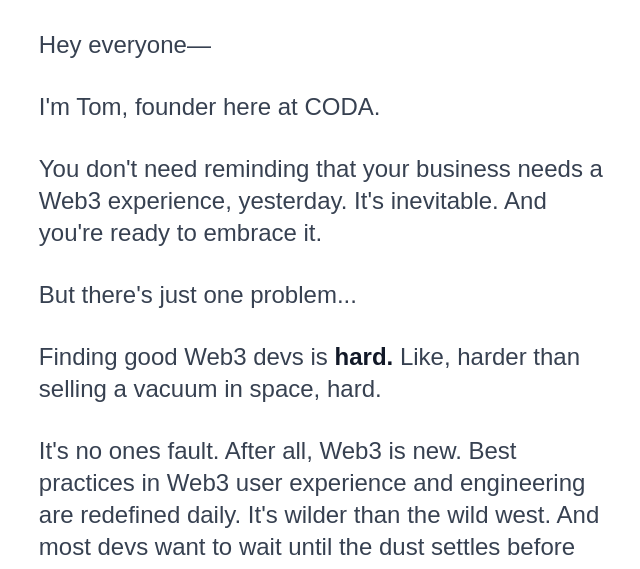
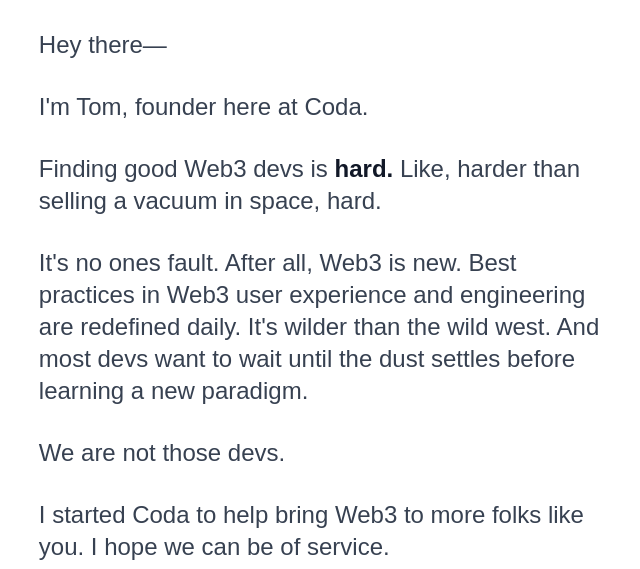
Before and after one commit to codalabsau/coda-wtf, a website: page public/index.html in a window 1280 px wide. Shown: the part 215-784 px from the top of the page, without its empty margins (312-952 px from the left). Drawn offline with Linux system fonts and the light colour scheme.

Commit message:
Bing bong

```diff
--- a/public/index.html
+++ b/public/index.html
@@ -23,16 +23,12 @@
           </h1>
 
           <div class="text-2xl mt-8">
-            <p>Hey everyone—</p>
-            <p>I'm Tom, founder here at CODA.</p>
+            <p>Hey there—</p>
+            <p>I'm Tom, founder here at Coda.</p>
 
-            <p>
-              You don't need reminding that your business needs a Web3
-              experience, yesterday. It's inevitable. And you're ready to
-              embrace it.
-            </p>
+            <!-- <p></p>
 
-            <p>But there's just one problem...</p>
+            <p>But there's just one problem...</p> -->
 
             <p>
               Finding good Web3 devs is <strong>hard.</strong> Like, harder than
@@ -49,12 +45,7 @@
             <p>We are not those devs.</p>
 
             <p>
-              We crave the frontier. We flourish in the unknown. And we want to
-              build the best Web3 experiences possible.
-            </p>
-
-            <p>
-              I started CODA to help bring Web3 to more folks like you. I hope
+              I started Coda to help bring Web3 to more folks like you. I hope
               we can be of service.
             </p>
 
```
